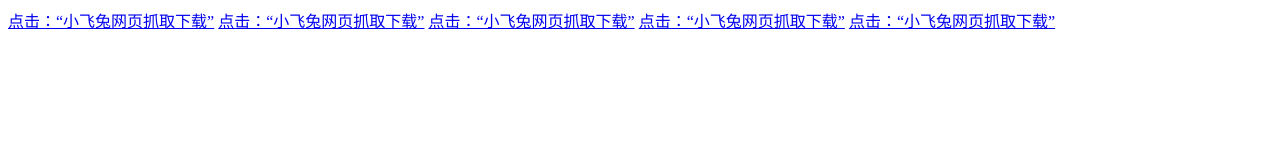
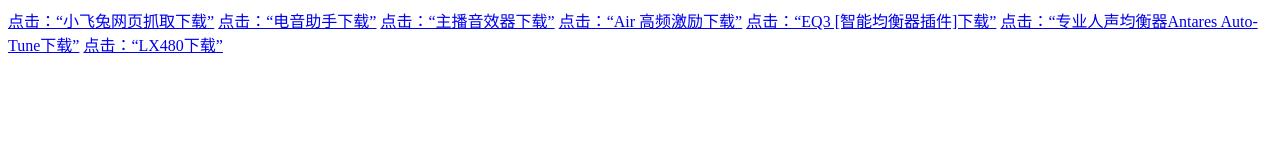
Before and after one commit to yimaoge/4github.io, a plain HTML site: page index.html in a window 1280 px wide. Drawn offline with Linux system fonts and the light colour scheme.

Commit message:
Update index.html

```diff
--- a/index.html
+++ b/index.html
@@ -1,5 +1,7 @@
 <a href="https://raw.githubusercontent.com/yimaoge/4github.io/refs/heads/main/%E5%B0%8F%E9%A3%9E%E5%85%94%E7%AD%891%E4%B8%AA%E6%96%87%E4%BB%B6.rar">点击：“小飞兔网页抓取下载”</a>
-<a href="https://raw.githubusercontent.com/yimaoge/4github.io/refs/heads/main/%E5%B0%8F%E9%A3%9E%E5%85%94%E7%AD%891%E4%B8%AA%E6%96%87%E4%BB%B6.rar">点击：“小飞兔网页抓取下载”</a>
-<a href="https://raw.githubusercontent.com/yimaoge/4github.io/refs/heads/main/%E5%B0%8F%E9%A3%9E%E5%85%94%E7%AD%891%E4%B8%AA%E6%96%87%E4%BB%B6.rar">点击：“小飞兔网页抓取下载”</a>
-<a href="https://raw.githubusercontent.com/yimaoge/4github.io/refs/heads/main/%E5%B0%8F%E9%A3%9E%E5%85%94%E7%AD%891%E4%B8%AA%E6%96%87%E4%BB%B6.rar">点击：“小飞兔网页抓取下载”</a>
-<a href="https://raw.githubusercontent.com/yimaoge/4github.io/refs/heads/main/%E5%B0%8F%E9%A3%9E%E5%85%94%E7%AD%891%E4%B8%AA%E6%96%87%E4%BB%B6.rar">点击：“小飞兔网页抓取下载”</a>
+<a href="https://www.123865.com/ps/XVU7Vv-vZ1oH">点击：“电音助手下载”</a>
+<a href="https://www.123865.com/ps/XVU7Vv-3Z1oH">点击：“主播音效器下载”</a>
+<a href="https://www.123865.com/ps/XVU7Vv-Jy1oH">点击：“Air 高频激励下载”</a>
+<a href="https://www.123865.com/ps/XVU7Vv-Iy1oH">点击：“EQ3 [智能均衡器插件]下载”</a>
+<a href="https://www.123865.com/ps/XVU7Vv-My1oH">点击：“专业人声均衡器Antares Auto-Tune下载”</a>
+<a href="https://www.123865.com/ps/XVU7Vv-wy1oH">点击：“LX480下载”</a>
```
